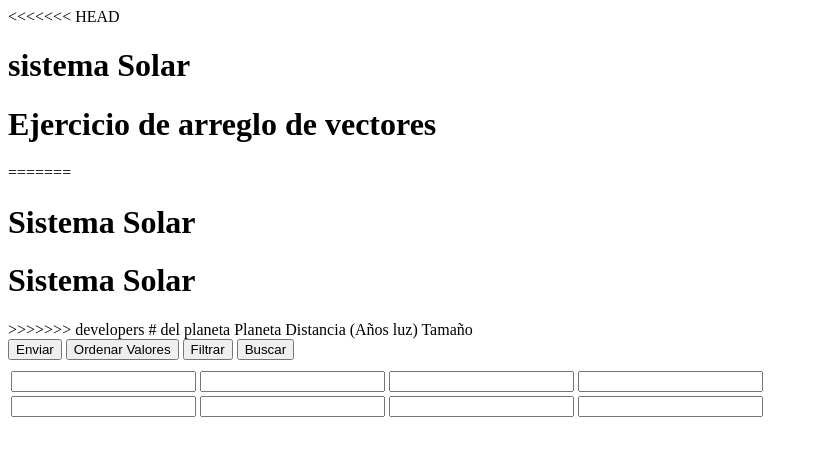
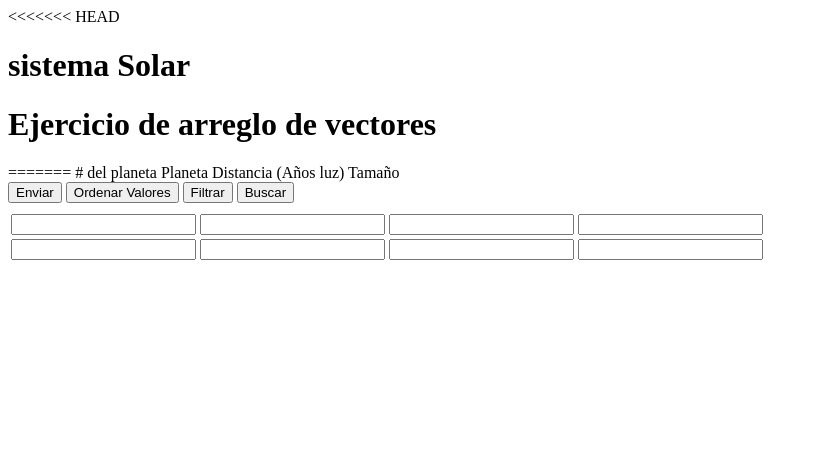
Before and after one commit to Francovo/Planetas_Clase_Git, a plain HTML site: page index.html in a window 1280 px wide. Shown: the whole page, without its empty margins (0-818 px from the left). Drawn offline with Linux system fonts and the light colour scheme.

Commit message:
aklsdjas

```diff
--- a/index.html
+++ b/index.html
@@ -11,9 +11,6 @@
     <h1>sistema Solar</h1>
     <h1>Ejercicio de arreglo de vectores</h1>
 =======
-    <h1>Sistema Solar</h1>
-    <h1>Sistema Solar</h1>
->>>>>>> developers
     <table>
       <thead>
         <tr>
```
